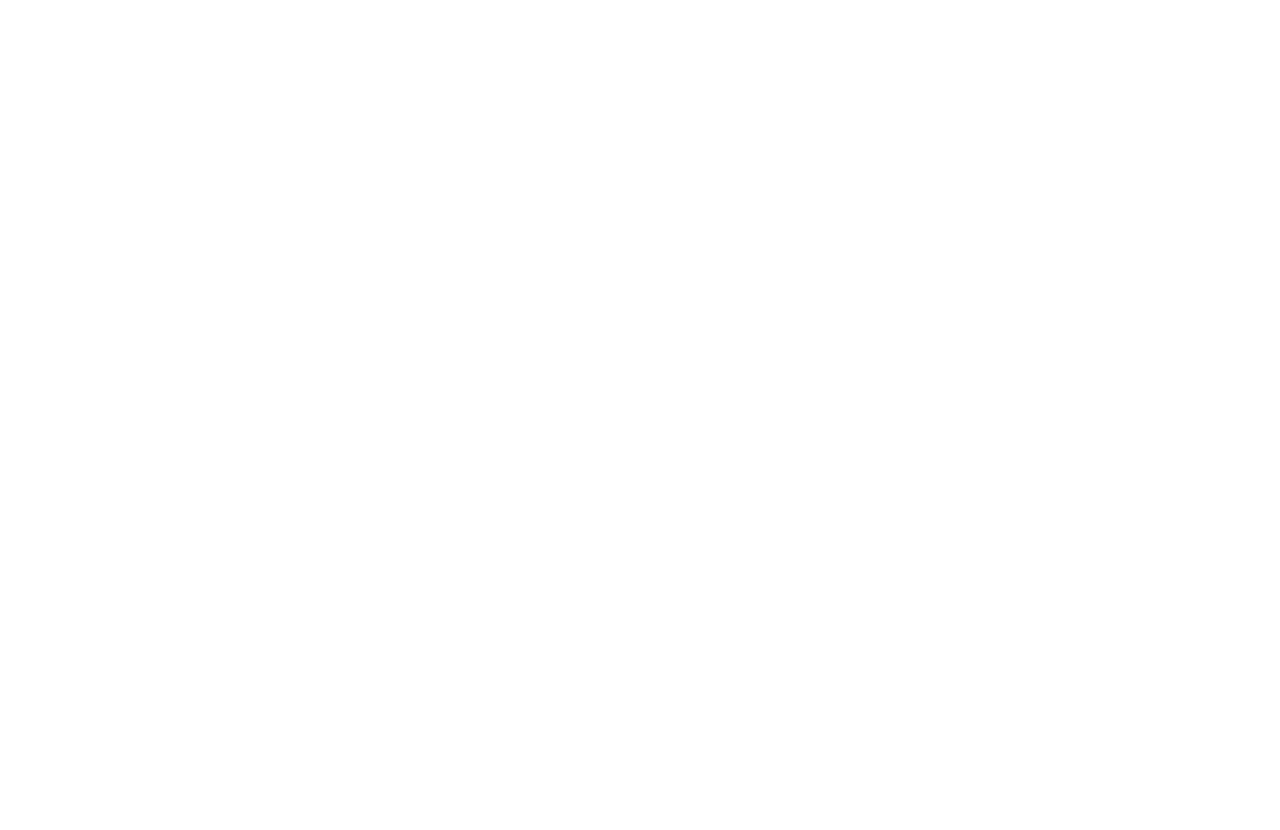
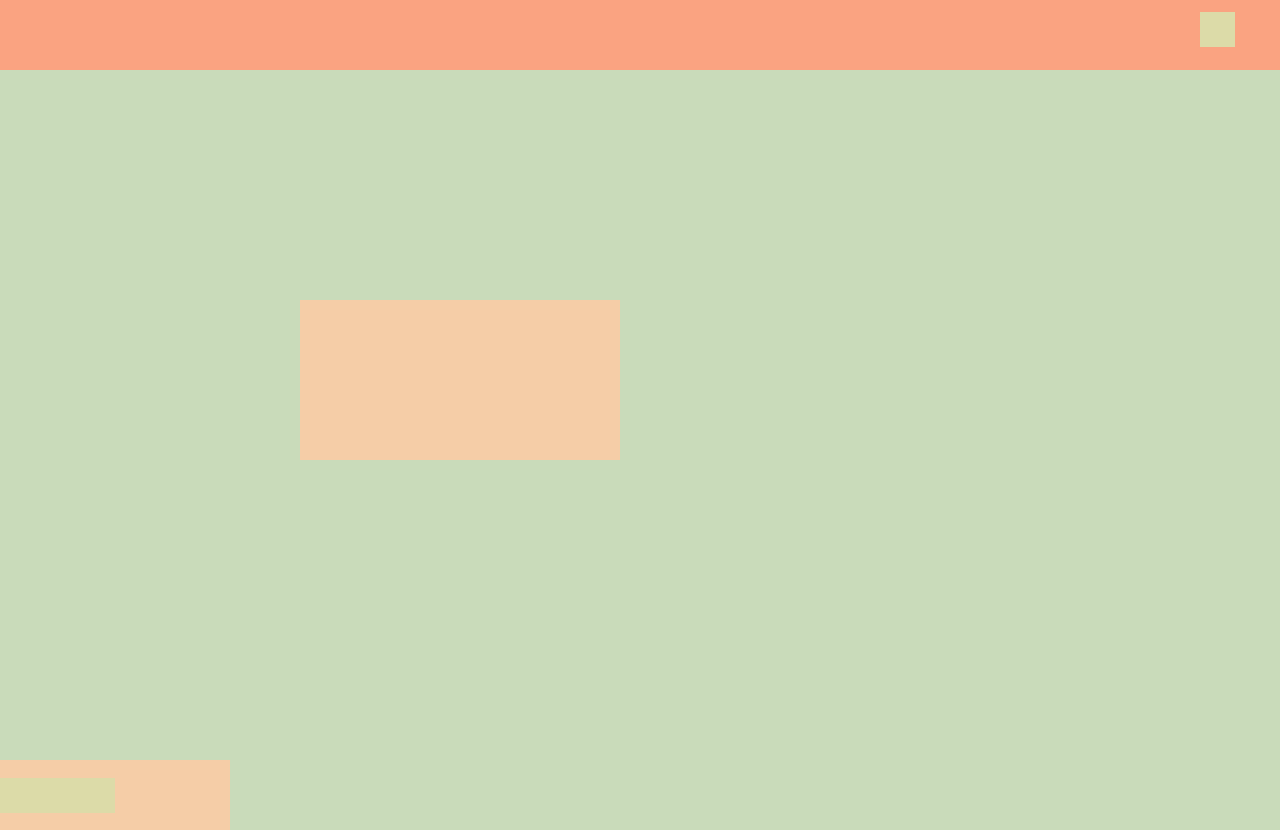
Before and after one commit to Amzayas/amzayas.github.io, a plain HTML site: page annabellefrese.html in a window 1280 px wide. Before the commit the page ends 800 px from the top, so only its background shows below. Drawn offline with Linux system fonts and the light colour scheme.

Commit message:
Start Annabellefrese
Minor adjustment to discord and start AnnabelleFrese (Struggling though...)

```diff
--- /dev/null
+++ b/annabellefrese.css
@@ -0,0 +1,48 @@
+body,html{
+    padding: 0;
+    margin: 0;
+    background-color: rgb(201, 219, 186);
+}
+
+.menubar{
+    width: 100vw;
+    height: 70px;
+    background-color: rgb(250, 163, 129);
+    position: fixed;
+    top: 0;
+    left: 0;
+    z-index: 2;
+}
+
+.logosmall{
+    width: 35px;
+    height: 35px;
+    background-color: rgb(220, 219, 168);
+    margin-top: 12px;
+    margin-left: 1200px;
+    position: absolute;
+}
+
+.logolarge{
+    height: 160px;
+    width: 25vw;
+    background-color: rgb(245, 205, 167);
+    margin-top: 20px;
+    margin: 300px;
+    position: relative;
+}
+
+.designlab{
+    height: 70px;
+    width: 18vw;
+    background-color: rgb(245, 205, 167);
+    position: relative;
+}
+
+.designlink{
+    height: 35px;
+    width: 9vw;
+    background-color: rgb(220, 219, 168);
+    position: absolute;
+    margin-top: 17.5px;
+}
--- a/annabellefrese.html
+++ b/annabellefrese.html
@@ -5,6 +5,7 @@
         <meta name="viewport" content="width=device-width, initial-scale=1.0">
         <meta http-equiv="X-UA-Compatible" content="ie=edge">
         <title>ART 300 - Allison Zayas</title>
+        <link rel="stylesheet" href="annabellefrese.css">
     </head>
     <body>
         <div class="menubar">
@@ -12,7 +13,9 @@
         </div>
         <div class="main">
             <div class="logolarge"></div>
-            <div class="designlab"></div>
+            <div class="designlab">
+                <div class="designlink"></div>
+            </div>
         </div>
     </body>
 </html>
--- a/discord.css
+++ b/discord.css
@@ -8,6 +8,9 @@
     height: 65px;
     width: 100vw;
     background-color: rgb(173, 230, 142);
+    top: 0;
+    left: 0;
+    position: fixed;
     z-index: 3;
 }
 
```
